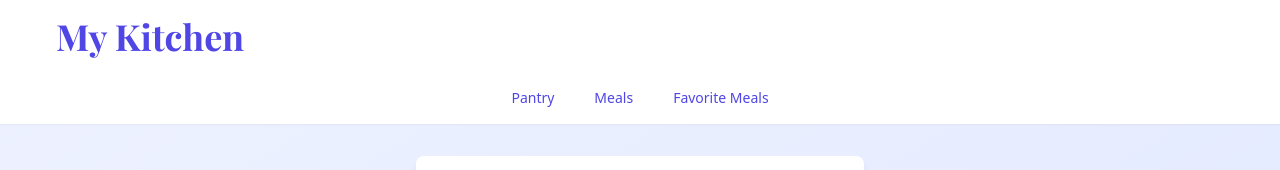
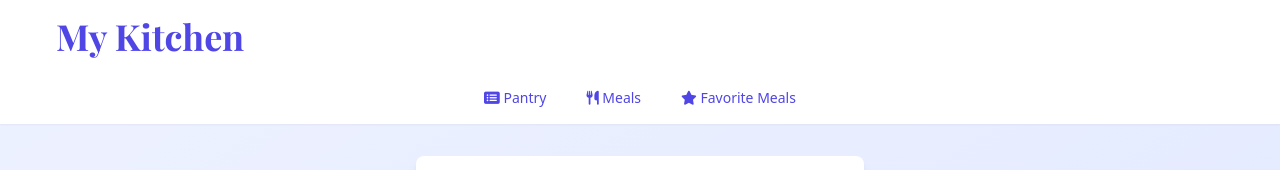
Before and after one commit to mikediesel127/myKitchen, a website: page public/index.html in a window 1280 px wide. Shown: the top 170 px of the page. Drawn offline with nearby package versions, Linux system fonts and the light colour scheme; no server answers.

Commit message:
Added Menu Icons

```diff
--- a/public/index.html
+++ b/public/index.html
@@ -25,9 +25,9 @@
 
     <nav class="bg-white shadow-sm py-2 sticky top-0 z-10">
     <div class="container mx-auto px-4 flex justify-center space-x-4">
-        <a href="#pantry" class="text-indigo-600 hover:text-indigo-800 px-3 py-2 rounded-md text-sm font-medium">Pantry</a>
-        <a href="#meal-suggestions" class="text-indigo-600 hover:text-indigo-800 px-3 py-2 rounded-md text-sm font-medium">Meals</a>
-        <a href="#favorite-meals" class="text-indigo-600 hover:text-indigo-800 px-3 py-2 rounded-md text-sm font-medium">Favorite Meals</a>
+        <a href="#pantry" class="text-indigo-600 hover:text-indigo-800 px-3 py-2 rounded-md text-sm font-medium"><i class="fa-solid fa-rectangle-list"></i>   Pantry</a>
+        <a href="#meal-suggestions" class="text-indigo-600 hover:text-indigo-800 px-3 py-2 rounded-md text-sm font-medium"><i class="fas fa-utensils"></i>  Meals</a>
+        <a href="#favorite-meals" class="text-indigo-600 hover:text-indigo-800 px-3 py-2 rounded-md text-sm font-medium"><i class="fa-solid fa-star"></i>  Favorite Meals</a>
     </div>
 </nav>
 
```
